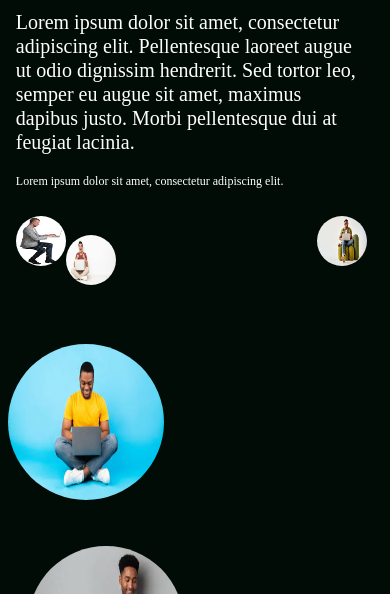
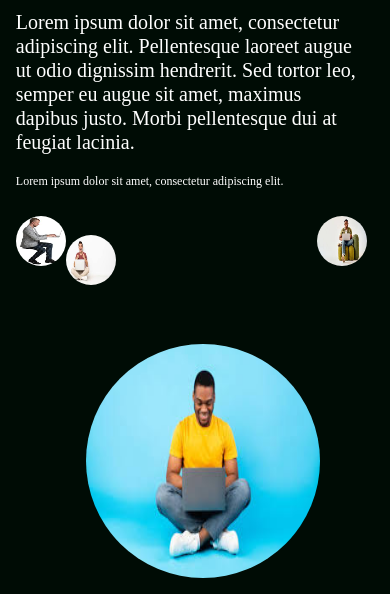
Before and after one commit to XxPrawlerxX/LandingPage, a plain HTML site: page index.html in a window 390 px wide. Shown: the part 225-819 px from the top of the page. Drawn offline with Linux system fonts and the light colour scheme.

Commit message:
Update styles.css

```diff
--- a/styles.css
+++ b/styles.css
@@ -78,14 +78,20 @@ body{
     height: 40vw;
     border-radius: 20vw;
     @media (max-width:400px) {
-        width: 40vw;
-        height: 40vw;
+        width: 60vw;
+        height: 60vw;
+        border-radius: 30vw;
         margin-top: 5vw;
+        justify-self: center;
+        align-self: center;
     }
     @media (max-width:800px) {
-        width: 40vw;
-        height: 40vw;
+        width: 60vw;
+        height: 60vw;
+        border-radius: 30vw;
         margin-top: 7vw;
+        justify-self: center;
+        align-self: center;
     }
 }
 .side_image:hover{
@@ -159,10 +165,12 @@ body{
     align-items: center;
     @media (max-width:400px) {
         flex-direction: column;
+        text-align: center;
     }
     @media (max-width:800px) {
         display: flex;
         flex-direction: column;
+        text-align: center;
     }
 }
 .footer_case1{
```
